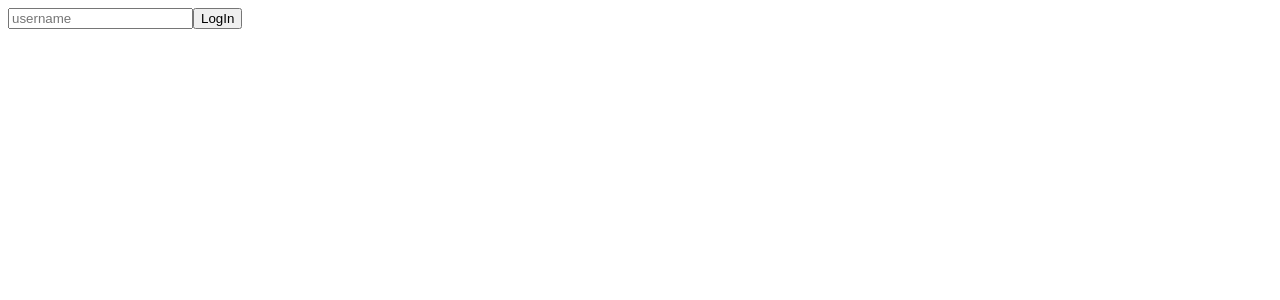
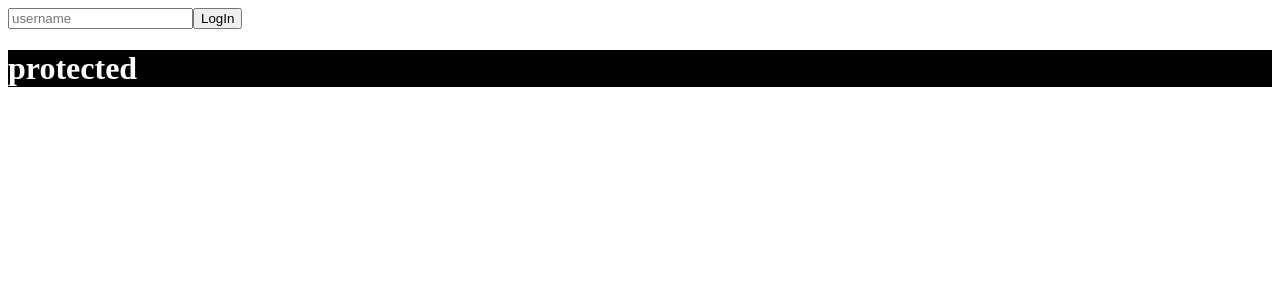
Before and after one commit to taewonnn/TypeScript, a React (Create React App) app: page / in a window 1280 px wide. Shown: the top 300 px of the page. Built offline with nearby package versions, Linux system fonts and the light colour scheme.

Commit message:
#3.6 Theme

```diff
--- a/src/App.tsx
+++ b/src/App.tsx
@@ -1,8 +1,20 @@
 // import Circle from "./Circle";
 
 import {useState} from "react";
+import styled from "styled-components";
 
-function App() {
+
+
+const Container = styled.div`
+    background-color: ${props => props.theme.bgColor};
+  `
+
+const H1 = styled.h1`
+  color: ${props => props.theme.textColor}
+`
+
+
+  function App() {
 
   const [value, setValue] = useState('')
 
@@ -20,13 +32,15 @@
   }
 
 
-
   return (
     <div>
       <form onSubmit={onSubmit} >
         <input onChange={onChange} value = {value} type='text' placeholder='username'/>
         <button>LogIn</button>
       </form>
+      <Container>
+        <H1>protected</H1>
+      </Container>
     </div>
 
   );
--- a/src/index.tsx
+++ b/src/index.tsx
@@ -1,6 +1,8 @@
 import React from 'react';
 import ReactDOM from 'react-dom/client';
 import App from './App';
+import {ThemeProvider} from "styled-components";
+import {darkTheme, lightTheme} from "./theme";
 
 
 
@@ -9,6 +11,8 @@
 );
 root.render(
   <React.StrictMode>
+    <ThemeProvider theme={darkTheme}>
       <App />
+    </ThemeProvider>
   </React.StrictMode>
 );
--- /dev/null
+++ b/src/theme.ts
@@ -0,0 +1,13 @@
+import {DefaultTheme} from "styled-components";
+
+export const lightTheme:DefaultTheme = {
+  bgColor: 'white',
+  textColor: 'black',
+  btnColor: 'tomato'
+}
+
+export const darkTheme:DefaultTheme = {
+  bgColor: 'black',
+  textColor: 'white',
+  btnColor: 'teal'
+}
```
Also changed, not shown: src/styled.d.ts (added, +10 -0 lines).
